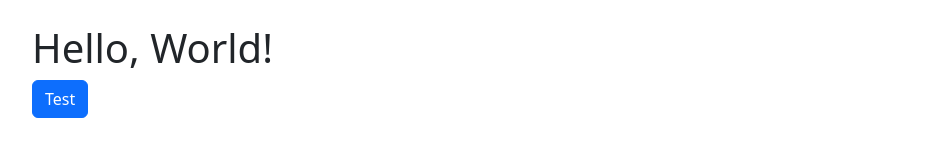
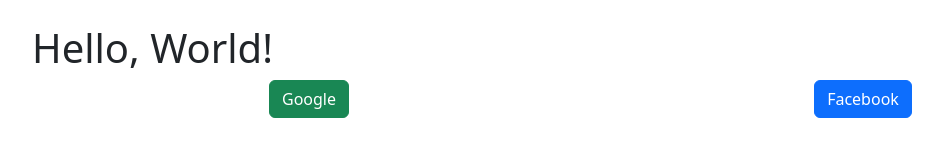
Before and after one commit to dendaabr/latihan-git, a website built with webpack: page dist/index.html in a window 1280 px wide. Shown: the whole page, without its empty margins (54-997 px from the left). Built offline with nearby package versions, Linux system fonts and the light colour scheme.

Commit message:
menambahkan container

```diff
--- a/dist/index.html
+++ b/dist/index.html
@@ -10,9 +10,17 @@
 <body>
     <div class="container py-4 px-3 mx-auto">
         <h1>Hello, World!</h1>
-        <button class="btn btn-primary">Test</button>
-    </div>
-    <script src="./main.js"></script>
+        <div class="container text-center">
+            <div class="row">
+                <div class="col">
+                    <a class="btn btn-success" href="google.com" role="button">Google</a>
+                </div>
+                <div class="col">
+                    <a class="btn btn-primary" href="facebook.com" role="button">Facebook</a>
+                </div>
+            </div>
+        </div>
+        <script src="./main.js"></script>
 </body>
 
 </html>
```
